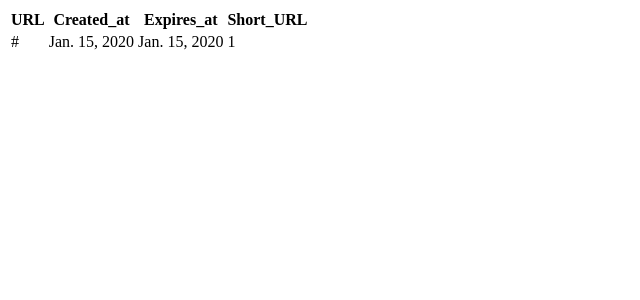
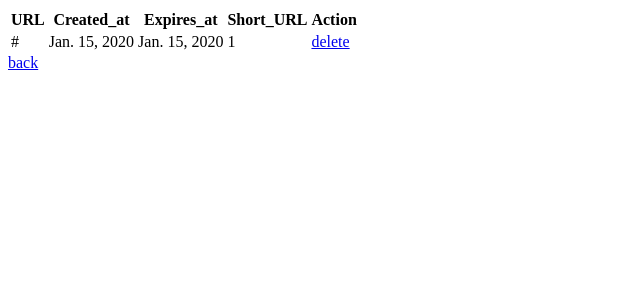
Before and after one commit to Nibba2018/PetitURL, a Django app: page /urls in a window 1280 px wide. Shown: the top 300 px of the page, without its empty margins (0-640 px from the left). Run offline with Django 4.2, Linux system fonts and the light colour scheme; a user stored in the database is signed in; tables that the repository leaves empty hold one stand-in row (values such as "Sample post").

Commit message:
add deletion of urls

```diff
--- a/shortner/urls.py
+++ b/shortner/urls.py
@@ -6,5 +6,6 @@ urlpatterns = [
     path('', views.shorten, name='shorten'),
     path('create', views.create, name='create'),
     path('urls', views.list_urls, name='urls'),
+    path('delete_url/<str:short_id>', views.delete_url, name='delete_url'),
     path('<str:short_id>', views.redirect_url, name='redirect'),
 ]
--- a/shortner/views.py
+++ b/shortner/views.py
@@ -1,23 +1,26 @@
 import datetime
 import hashlib
 
-from django.http import HttpResponse
+from django.contrib.auth.decorators import login_required
+from django.http import HttpResponse, HttpResponseRedirect
 from django.shortcuts import render, redirect
 
 
 # Create your views here.
+from django.urls import reverse
+
 from accounts.models import User
 from shortner.models import Url
 
 FREE_LIMIT = 5
 
 
+@login_required
 def shorten(request):
-    if request.user.is_authenticated:
-        return render(request, 'shortner/shorten.html')
-    return render(request, 'index.html')
+    return render(request, 'shortner/shorten.html')
 
 
+@login_required
 def create(request):
     if request.method == 'POST':
         url = request.POST['link']
@@ -42,12 +45,19 @@ def redirect_url(request, short_id):
     return redirect(url_details.link)
 
 
+@login_required
 def list_urls(request):
-    if not request.user.is_authenticated:
-        return render(request, "index.html")
     username = request.user.username
     urls = Url.objects.filter(created_by__username=username)
     context = {
         'urls': urls
     }
     return render(request, 'shortner/list_urls.html', context)
+
+
+@login_required
+def delete_url(request, short_id):
+    url = Url.objects.get(short_id=short_id)
+    User.objects.filter(username=request.user.username).update(url_count=request.user.url_count - 1)
+    url.delete()
+    return HttpResponseRedirect(reverse('urls'))
--- a/templates/shortner/list_urls.html
+++ b/templates/shortner/list_urls.html
@@ -12,6 +12,7 @@
                 <th>Created_at</th>
                 <th>Expires_at</th>
                 <th>Short_URL</th>
+                <th>Action</th>
             </tr>
             {% for url in urls %}
             <tr>
@@ -19,11 +20,13 @@
                 <td>{{ url.created_at }}</td>
                 <td>{{ url.expires_at }}</td>
                 <td>{{ url.short_id }}</td>
+                <td><a href="delete_url/{{ url.short_id }}">delete</a></td>
             </tr>
             {% endfor %}
         </table>
     {% else %}
         No URLs saved so far.
     {% endif %}
+    <a href="{% url 'shorten' %}">back</a>
 </body>
 </html>
--- a/templates/shortner/shorten.html
+++ b/templates/shortner/shorten.html
@@ -72,6 +72,7 @@ section {
 }
 
     </style>
+    <title>PetitURL</title>
 </head>
 <main>
   <h3 style="color: white">
```
